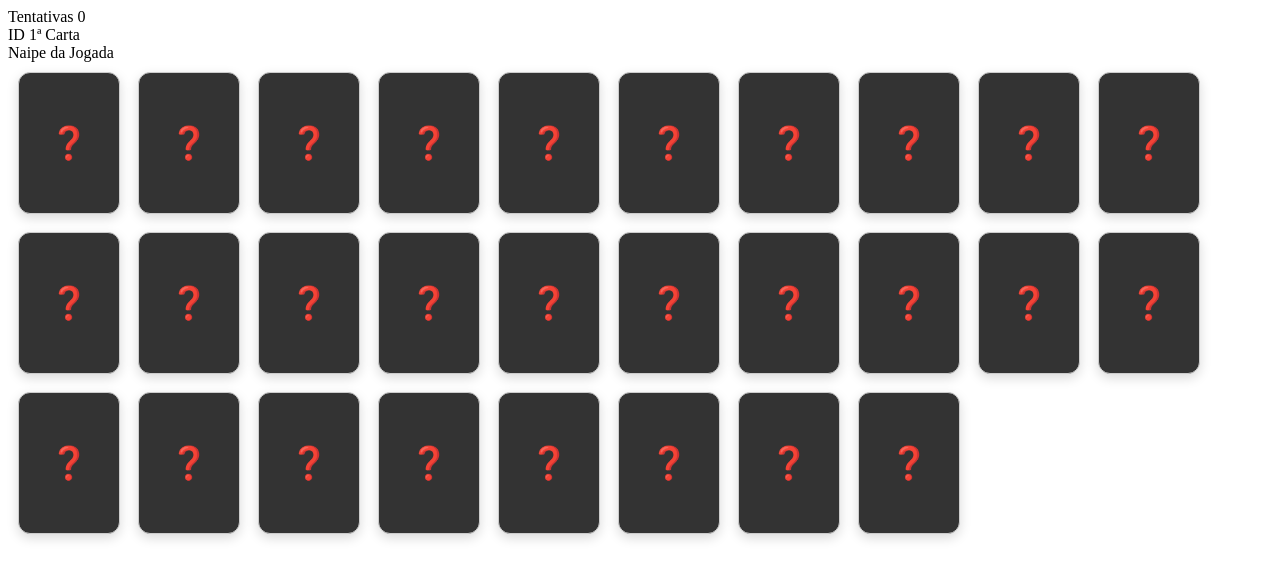
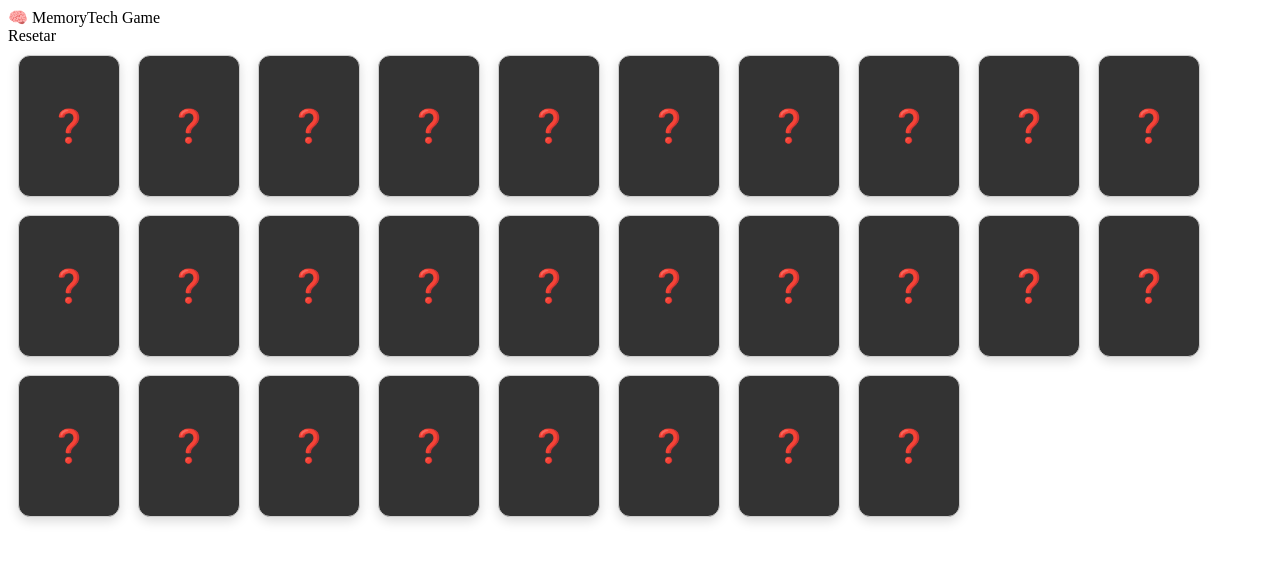
Before and after one commit to ramalhoraphael/MemoryTechGame, a React (Vite) app: page / in a window 1280 px wide. Shown: the top 578 px of the page. Built offline with nearby package versions, Linux system fonts and the light colour scheme.

Commit message:
refact: Modificações jsx cabecalho, tentativas, resetar e console.logs
1.Tentativa ficará comentado temporariamente, função resetar finalizada e console.logs retirados

```diff
--- a/src/components/Mesa/index.jsx
+++ b/src/components/Mesa/index.jsx
@@ -6,7 +6,7 @@ import gerarBaralho from "./gerarBaralho.js";
 export default function Mesa() {
   //Estados
   const [baralho, setBaralho] = useState(gerarBaralho);
-  const [tentativas, setTentativas] = useState(0);
+  // const [tentativas, setTentativas] = useState(0);
   const [idPrimeiraCarta, setIdPrimeiraCarta] = useState(null);
   const [naipeDaJogada, setNaipeDaJogada] = useState("");
   const [naipesCombinados, setNaipesCombinados] = useState([]);
@@ -25,6 +25,7 @@ export default function Mesa() {
   }
   function encobrirCartas(id1) {
     setBloqueado(true);
+    // setTentativas((prev) => prev + 1);
     setTimeout(() => {
       virarCarta(id1);
       virarCarta(idPrimeiraCarta);
@@ -34,8 +35,14 @@ export default function Mesa() {
   function limparJogada() {
     setIdPrimeiraCarta(null);
     setNaipeDaJogada("");
-
     return;
+  }
+  function resetar() {
+    setBaralho(gerarBaralho());
+    // setTentativas(0);
+    setIdPrimeiraCarta(null);
+    setNaipeDaJogada("");
+    setNaipesCombinados([]);
   }
 
   //Principal
@@ -70,18 +77,14 @@ export default function Mesa() {
       {
         //Combina?
         if (naipeDaJogada === naipeDaCartaClicada) {
-          console.log("🎉 Par encontrado!");
           {
             setNaipesCombinados((prev) => [...prev, naipeDaJogada]);
           }
           limparJogada();
-
           //Não combina?
         } else {
-          console.log("❌ Não é par!");
           encobrirCartas(idDaCartaClicada); //idPrimeiraCarta esta no state
           limparJogada();
-          setTentativas((prev) => prev + 1);
 
           return;
         }
@@ -91,9 +94,13 @@ export default function Mesa() {
 
   return (
     <div className="mesa">
-      <div>Tentativas {tentativas}</div>
-      <div>ID 1ª Carta {idPrimeiraCarta}</div>
-      <div>Naipe da Jogada {naipeDaJogada}</div>
+      <div className="cabecalho">
+        <div>🧠 MemoryTech Game</div>
+        <div className="botao-resetar" onClick={resetar}>
+          Resetar
+        </div>
+        {/* <div className="cabecalho-item">Tentativas: {tentativas}</div> */}
+      </div>
       <div className="carta-grid">
         {baralho.map((carta) => {
           return (
```
